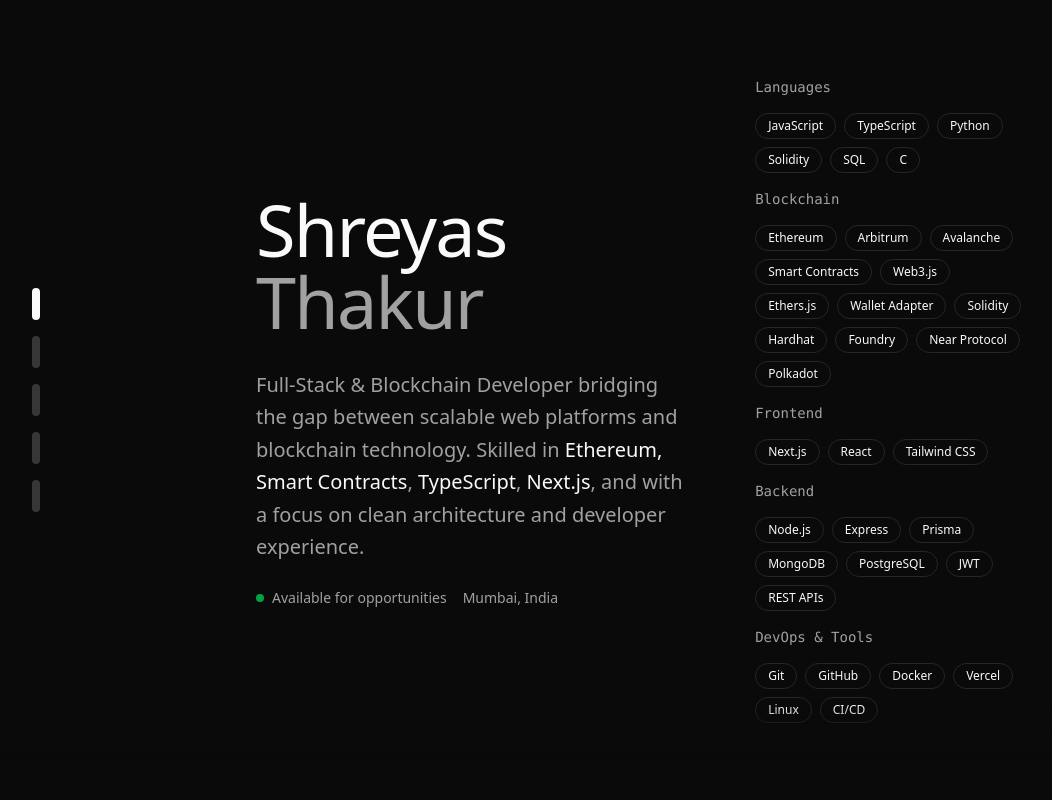
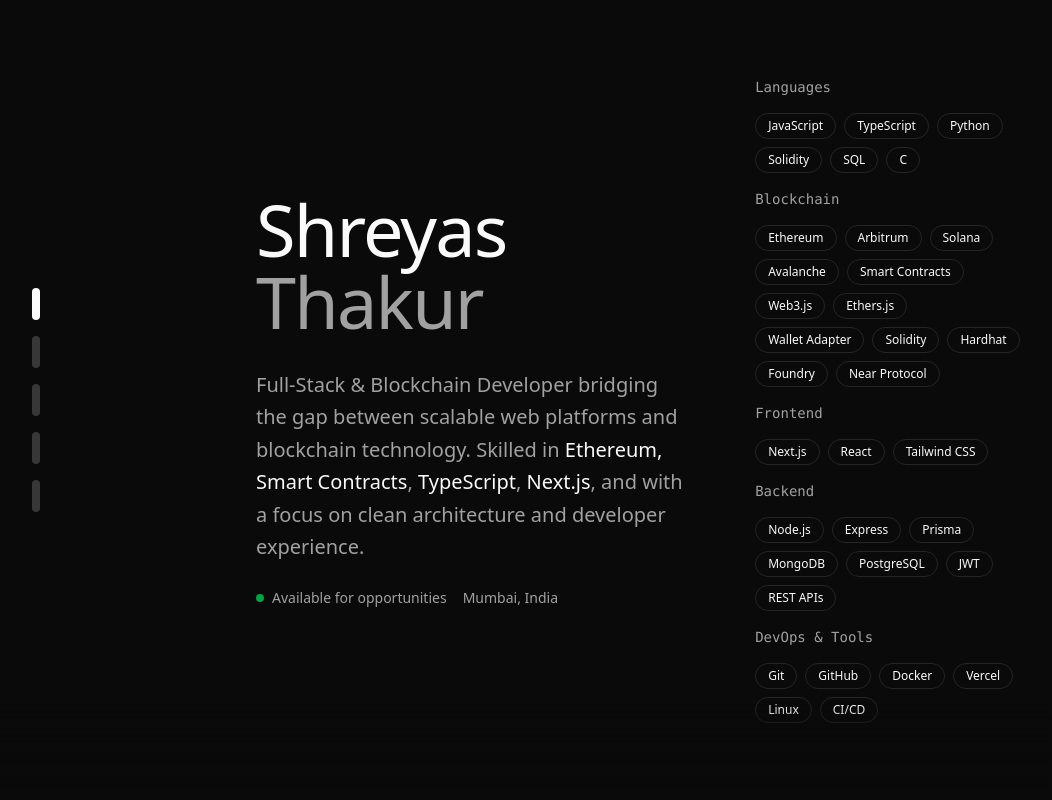
Before and after one commit to ShreyasThakur0809/Shreyas-Web3, a Next.js app: page / in a window 1280 px wide. Shown: the top 800 px of the page, without its empty margins (0-1052 px from the left). Built offline with nearby package versions, Linux system fonts and the light colour scheme.

Commit message:
Update page.tsx

```diff
--- a/app/page.tsx
+++ b/app/page.tsx
@@ -112,9 +112,9 @@ export default function Home() {
                 <div className="text-sm text-muted-foreground font-mono">Blockchain</div>
                 <div className="flex flex-wrap gap-2">
                   {[
-
                     "Ethereum",
                     "Arbitrum",
+                    "Solana",
                     "Avalanche",
                     "Smart Contracts",
                     "Web3.js",
@@ -124,7 +124,6 @@ export default function Home() {
                     "Hardhat",
                     "Foundry",
                     "Near Protocol",
-                    "Polkadot",
                   ].map((skill) => (
                     <span
                       key={skill}
```
